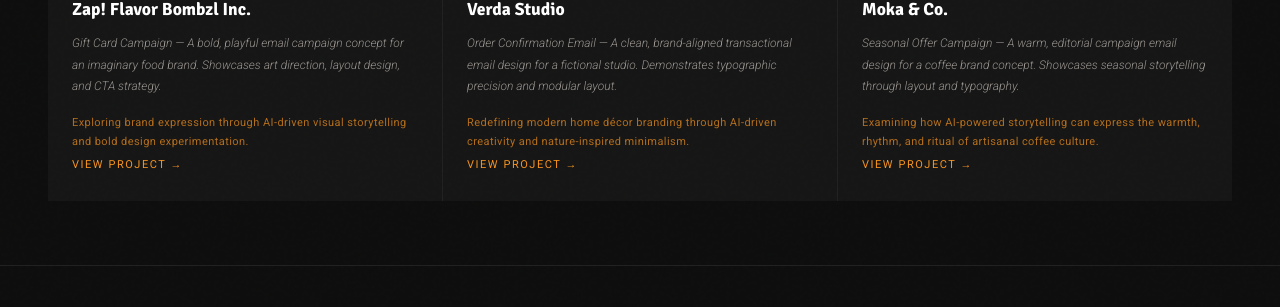
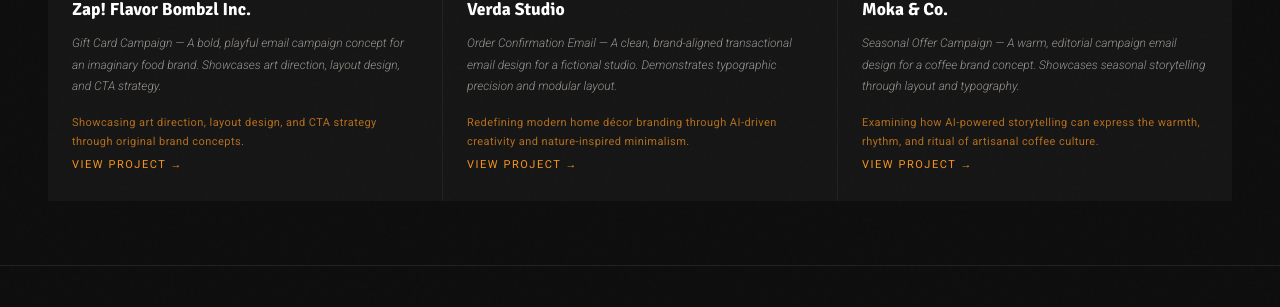
Before and after one commit to mabecoart/github.io, a Jekyll site: the page built from portfolio.html, in a window 1280 px wide and 900 px high, scrolled down 2377 px. Shown: the part 144-451 px from the top of the window. Built offline with Jekyll 4.4.1, drawn with Linux system fonts in a browser that asks for light colours.

Commit message:
Update project highlights description in portfolio.html

```diff
--- a/portfolio.html
+++ b/portfolio.html
@@ -143,7 +143,7 @@ description: Selected CRM, lifecycle marketing, and email development projects b
         </div>
         <h3 class="card-name">Zap! Flavor Bombzl Inc.</h3>
         <p class="card-desc">Gift Card Campaign — A bold, playful email campaign concept for an imaginary food brand. Showcases art direction, layout design, and CTA strategy.</p>
-        <p class="card-highlights">Exploring brand expression through AI-driven visual storytelling and bold design experimentation.</p>
+        <p class="card-highlights">Showcasing art direction, layout design, and CTA strategy through original brand concepts.</p>
         <a href="/portfolio/lab-zap.html" class="panel-link">View project →</a>
       </div>
     </div>
```
